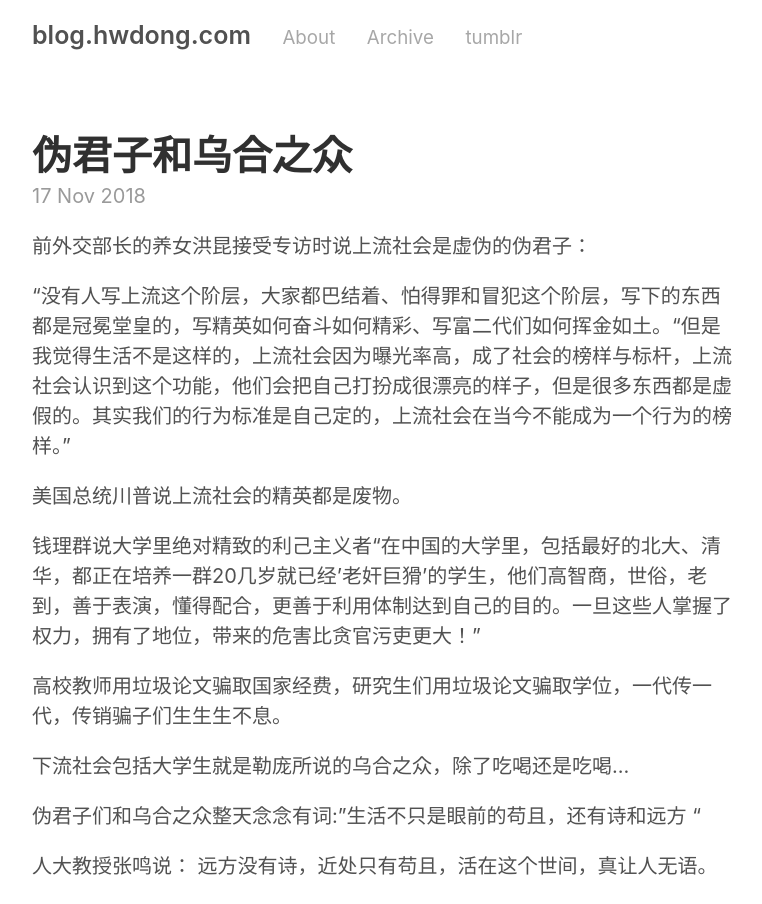
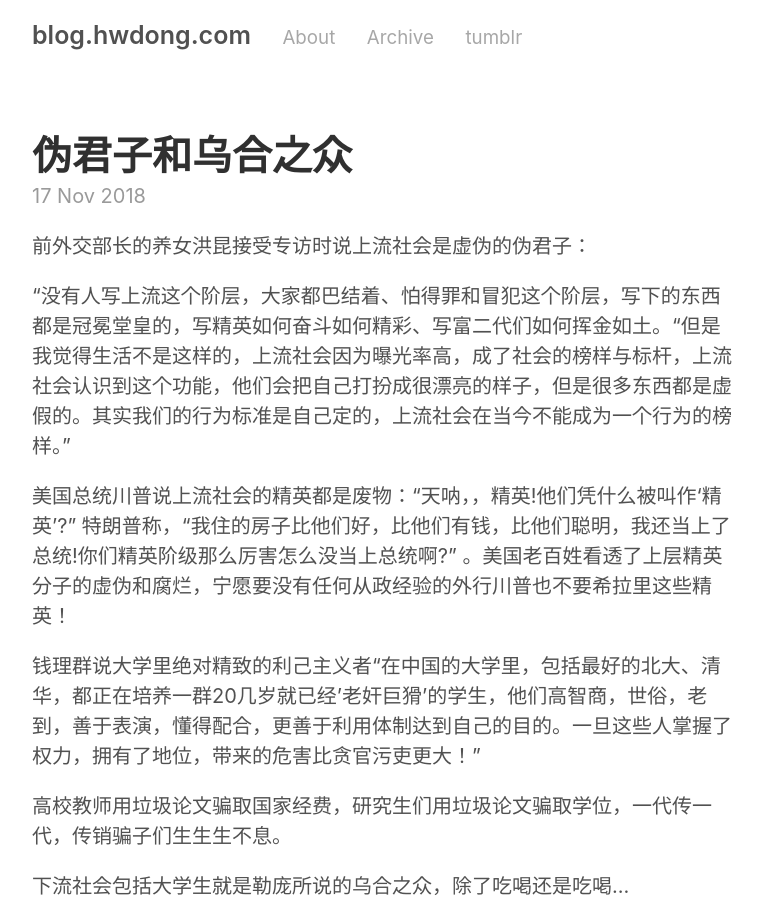
Before and after one commit to hwdong/hwdong-old.github.io, a Jekyll site: the page built from _posts/2018-11-17- 伪君子和乌合之众.md, in a window 1280 px wide. Shown: the top 904 px of the page, without its empty margins (258-1020 px from the left). Built offline with Jekyll 4.4.1, drawn with Linux system fonts in a browser that asks for light colours; comment, search, counter and statistics services are not loaded.

Commit message:
Update 2018-11-17- 伪君子和乌合之众.md

```diff
--- a/_posts/2018-11-17- 伪君子和乌合之众.md
+++ b/_posts/2018-11-17- 伪君子和乌合之众.md
@@ -11,7 +11,8 @@ tags:
 
 “没有人写上流这个阶层，大家都巴结着、怕得罪和冒犯这个阶层，写下的东西都是冠冕堂皇的，写精英如何奋斗如何精彩、写富二代们如何挥金如土。“但是我觉得生活不是这样的，上流社会因为曝光率高，成了社会的榜样与标杆，上流社会认识到这个功能，他们会把自己打扮成很漂亮的样子，但是很多东西都是虚假的。其实我们的行为标准是自己定的，上流社会在当今不能成为一个行为的榜样。”
 
-美国总统川普说上流社会的精英都是废物。
+美国总统川普说上流社会的精英都是废物：“天呐，，精英!他们凭什么被叫作‘精英’?”
+特朗普称，“我住的房子比他们好，比他们有钱，比他们聪明，我还当上了总统!你们精英阶级那么厉害怎么没当上总统啊?” 。美国老百姓看透了上层精英分子的虚伪和腐烂，宁愿要没有任何从政经验的外行川普也不要希拉里这些精英！
 
 钱理群说大学里绝对精致的利己主义者“在中国的大学里，包括最好的北大、清华，都正在培养一群20几岁就已经’老奸巨猾’的学生，他们高智商，世俗，老到，善于表演，懂得配合，更善于利用体制达到自己的目的。一旦这些人掌握了权力，拥有了地位，带来的危害比贪官污吏更大！”
 
```
